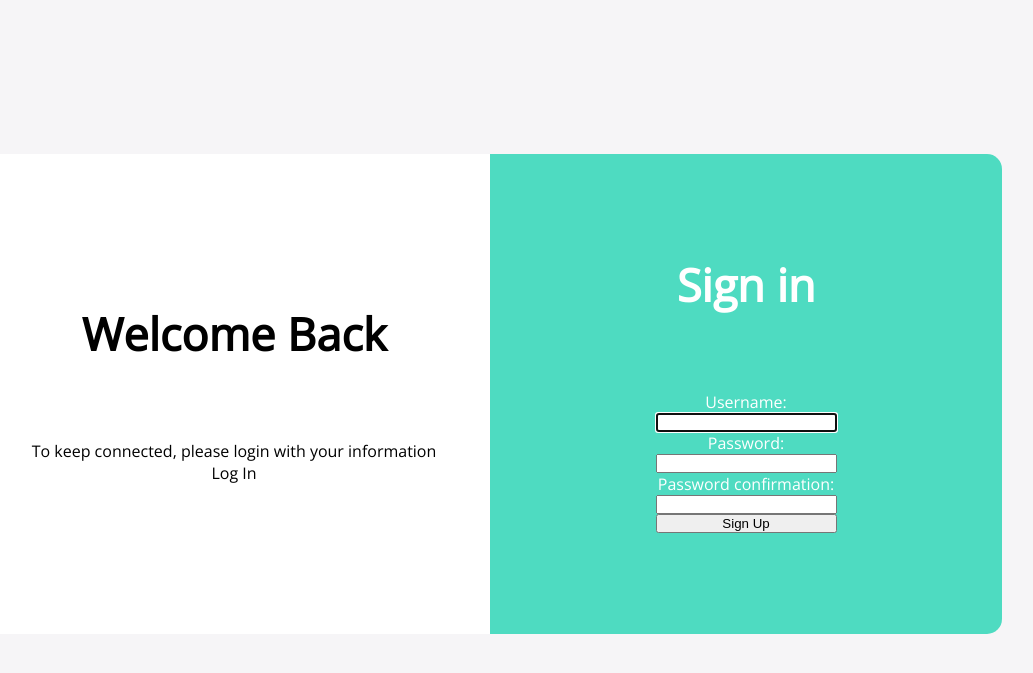
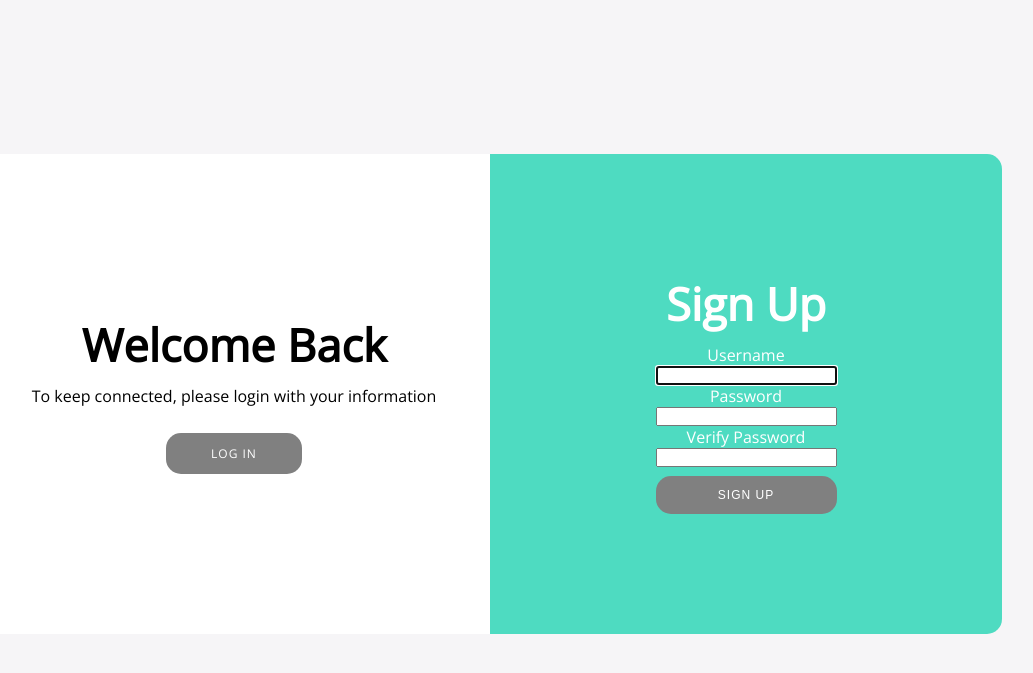
Before and after one commit to dsamala/theraspace, a Django app: page /signup/ in a window 1280 px wide. Shown: the top 673 px of the page, without its empty margins (150-1183 px from the left). Run offline with Django 4.2, Linux system fonts and the light colour scheme.

Commit message:
login/signup page css

```diff
--- a/main_app/static/styles/styles.css
+++ b/main_app/static/styles/styles.css
@@ -17,13 +17,6 @@ form {
     display: flex;
     flex-direction: column;
 }
-/*
-input{
-    border: none;
-    padding: 12px 15px;
-    margin: 8px 0;
-    width: 100%;
-} */
 
 :root{
     --teal: #4EDBC1;
@@ -64,14 +57,13 @@ input{
     min-height: 480px;
     background-color: #4EDBC1;
     color: white;
-
     border-radius: 0px 15px 15px 0px;
 }
 
 .sign-in-header{
     font-size: 45px;
     font-family: 'Open Sans', sans-serif;
-    margin-bottom: 15%;
+    margin-bottom: 2%
 }
 
 .form-container input[type="text"]{
@@ -99,7 +91,8 @@ input{
   	border: 1px solid #4EDBC1;
 }
 
-.sign-in-btn{
+
+.btn{
     border-radius: 15px;
     border: none;
     padding: 12px 45px;
@@ -108,6 +101,7 @@ input{
     text-transform: uppercase;
     background-color: #808080;
     color: white;
+    margin-top: 5%;
 }
 
 
--- a/main_app/templates/signup.html
+++ b/main_app/templates/signup.html
@@ -15,14 +15,14 @@
 <div class="sign-in-container">
     <h1 class="sign-in-header">Welcome Back</h1>
     <p>To keep connected, please login with your information</p>
-    <a href="/login">Log In</a>
+    <a class="btn" href="/login">Log In</a>
 </div>
 
 
 
 {{form.errors}}
 <div class="sign-in-overlay">
-    <h1 class="sign-in-header">Sign in</h1>
+    <h1 class="sign-in-header">Sign Up</h1>
 
     {% if form.non_field_errors %}
     <ul>
@@ -34,13 +34,13 @@
     <form method="POST">
     {% csrf_token %}
 
-    {{ form.username.label_tag }}
-    {{form.username}}
-    {{ form.password1.label_tag }}
-    {{form.password1}}
-    {{ form.password2.label_tag }}
-    {{form.password2}}
-    <input type="submit" value="Sign Up" />
+
+    <label for="password">Username</label> {{form.username}}
+
+    <label for="password">Password</label>{{form.password1}}
+
+    <label for="password">Verify Password</label>{{form.password2}}
+    <input class="btn" type="submit" value="Sign Up" />
     </form>
 </div>
 
```
Also changed, not shown: main_app/templates/login.html (+5 -5 lines).
